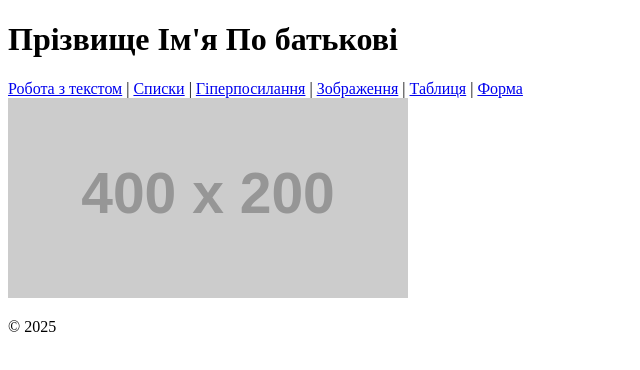
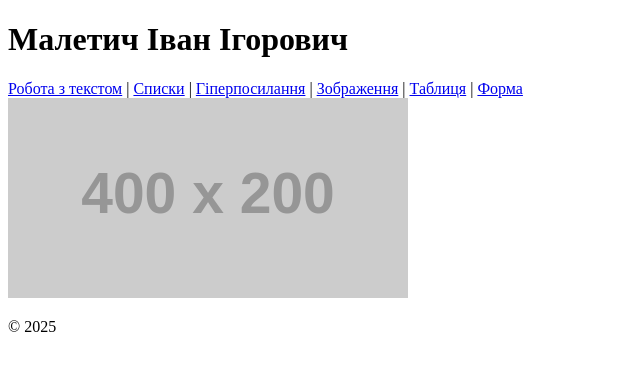
Before and after one commit to Eonemm/page, a plain HTML site: page index.html in a window 1280 px wide. Shown: the whole page, without its empty margins (0-640 px from the left). Drawn offline with Linux system fonts and the light colour scheme; placeholder pictures from the web are drawn by us.

Commit message:
index.html

```diff
--- a/index.html
+++ b/index.html
@@ -5,12 +5,12 @@
     <meta name="description" content="Лабораторна робота 3 - HTML5">
     <meta name="keywords" content="HTML5, Лабораторна робота, Студент">
     <meta name="author" content="Прізвище Ім'я По батькові">
-    <title>Прізвище Ім'я По батькові</title>
+    <title>Малетич Іван Ігорович</title>
 </head>
 <body>
     <!-- Головна сторінка -->
     <header>
-        <h1>Прізвище Ім'я По батькові</h1>
+        <h1>Малетич Іван Ігорович</h1>
         <nav>
             <a href="text/text.html">Робота з текстом</a> |
             <a href="lists/lists.html">Списки</a> |
```
